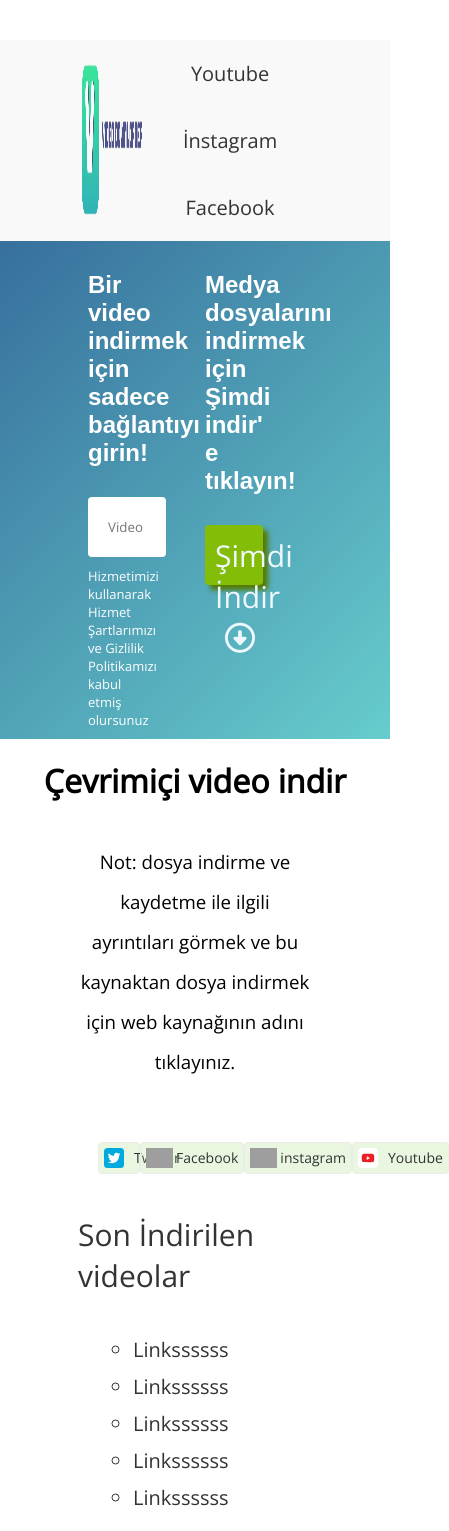
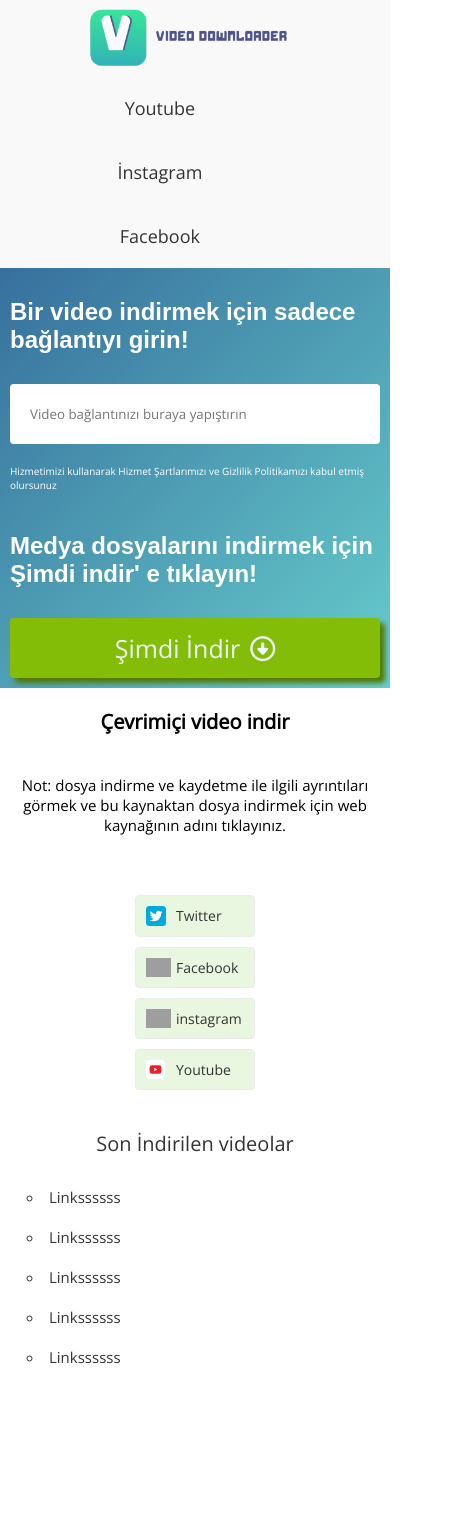
Before and after one commit to murderuo/react-video-downloader, a React (Create React App) app: page / in a window 390 px wide. Shown: the whole page, 449 px wide, since content can reach past the window. After the commit the page ends 1377 px from the top, so only its background shows below. Built offline with nearby package versions, Linux system fonts and the light colour scheme; grey boxes are pictures that could not be loaded.

Commit message:
react logic started

```diff
--- a/package.json
+++ b/package.json
@@ -6,6 +6,7 @@
     "@testing-library/jest-dom": "^5.16.5",
     "@testing-library/react": "^13.4.0",
     "@testing-library/user-event": "^13.5.0",
+    "axios": "^0.27.2",
     "react": "^18.2.0",
     "react-dom": "^18.2.0",
     "react-scripts": "5.0.1",
--- a/src/Styles/Footer.module.css
+++ b/src/Styles/Footer.module.css
@@ -11,7 +11,6 @@
   height: auto;
   /* border: 1px solid; */
   display: flex;
-
   flex-direction: column;
   align-items: center;
 }
@@ -50,7 +49,6 @@
   /* align-items: center; */
 }
 
-
 .container h1 {
   margin: 20px;
   font-style: normal;
@@ -59,11 +57,11 @@
 
 .container h3 {
   margin: 20px;
-  width: 60%;
+  width: 50%;
   text-align: center;
   font-style: normal;
   font-weight: 400;
-  word-wrap: normal;
+  word-wrap: break-word;
   line-height: 40px;
 }
 
@@ -72,12 +70,13 @@
   justify-content: space-around;
   padding: 20px;
   list-style: none;
+  flex-wrap: wrap;
+  gap: 10px;
 }
 .external ul li {
   display: flex;
   width: 120px;
-  padding: 5px;
-  justify-content: space-between;
+  padding: 10px;
   background-color: rgba(147, 214, 107, 0.2);
   border: 1px solid rgb(236, 235, 235);
   border-radius: 4px;
@@ -124,3 +123,35 @@
   background-size: contain;
   padding-left: 30px;
 }
+
+@media (max-width: 720px) {
+  .content {
+    width: 80%;
+  }
+
+  .content h2 {
+    font-size: 20px;
+  }
+  .content ul {
+    font-size: 20px;
+    width: 100%;
+    padding: 5px;
+  }
+  .content ul li {
+    font-size: 15px;
+    width: 100%;
+    padding: 5px;
+  }
+
+  .container {
+    max-width: 100%;
+  }
+  .container h1 {
+    font-size: 20px;
+  }
+  .container h3 {
+    font-size: 15px;
+    width: 100%;
+    line-height: normal;
+  }
+}
--- a/src/Styles/Header.module.css
+++ b/src/Styles/Header.module.css
@@ -1,5 +1,5 @@
 .header {
-  margin-top: 40px;
+  /* margin-top: 40px; */
   width: 100%;
   display: flex;
   justify-content: center;
@@ -17,21 +17,20 @@
 
 .logo {
   display: flex;
-  flex-basis: 30%;
-  align-content: center;
+  /* flex-basis: 25%; */
+  flex-basis: 227px;
+
   flex-shrink: 0;
 }
 
 .logo img {
   max-width: 100%;
-  /* height: 20px; */
-  align-items: center;
-  /* height: 100%; */
 }
 
 .links {
   display: flex;
   align-items: center;
+  justify-content: center;
   flex-wrap: wrap;
   padding: 10px;
   flex-basis: 70%;
@@ -39,14 +38,12 @@
 }
 .links ul {
   display: flex;
-  /* width: 100%; */
   justify-content: center;
-  /* flex-shrink: 1; */
   list-style: none;
   flex-wrap: wrap;
   gap: 40px;
   padding: 10px;
-  font-size: 20px;
+  font-size: 18px;
   /* border: 1px solid; */
 }
 .links ul a {
--- a/src/Styles/Main.module.css
+++ b/src/Styles/Main.module.css
@@ -1,6 +1,6 @@
 .main {
   width: 100%;
-  /* height: 270px; */
+  height: 270px;
   background: linear-gradient(135deg, #376f9d, #66cdcc) #376f9d;
   display: flex;
   justify-content: center;
@@ -10,19 +10,21 @@
   max-width: 60%;
   display: flex;
   flex-wrap: wrap;
-
 }
 
 .inputdiv {
   max-width: 50%;
+  /* flex-basis: 50%; */
   display: flex;
   flex-direction: column;
   padding: 10px;
   gap: 10px;
+  order: 1;
+  /* flex-shrink: 1; */
 }
 
 .inputdiv h2 {
-  max-width: 70%;
+  /* width: 70%; */
   font-weight: 650;
   color: white;
   margin: 20px 20px 20px 0;
@@ -30,12 +32,13 @@
 }
 
 .inputdiv input {
-  width: 80%;
+  max-width: 90%;
   height: 60px;
   padding: 20px;
   border: none;
   border-radius: 4px;
 }
+
 .inputdiv h5 {
   width: 70%;
   font-size: small;
@@ -45,15 +48,16 @@
 }
 
 .content {
-  width: 50%;
+  /* max-width: 50%; */
+  flex-basis: 50%;
   display: flex;
   flex-direction: column;
-  /* justify-content: center; */
   gap: 10px;
   padding: 10px;
+  order: 2;
 }
 .content h2 {
-  width: 70%;
+  /* width: 70%; */
   font-weight: 600;
   color: white;
   margin: 20px 20px 20px 0;
@@ -83,3 +87,81 @@
   margin-top: 5px;
   margin-left: 10px;
 }
+
+@media (max-width: 450px) {
+  .main {
+    width: 100%;
+    height: auto;
+  }
+
+  .container {
+    max-width: 100%;
+  }
+  .inputdiv {
+    max-width: 100%;
+  }
+  .inputdiv h2 {
+    width: 100%;
+  }
+  .inputdiv h5 {
+    width: 100%;
+    font-size: 10px;
+  }
+  .inputdiv input {
+    max-width: 100%;
+  }
+
+  .content {
+    flex-basis: 100%;
+  }
+
+  .content > h2 {
+    width: 100%;
+  }
+  .content > button {
+    width: 100%;
+  }
+}
+
+@media (max-width: 720px) {
+  .main {
+    width: 100%;
+    height: auto;
+  }
+
+  .container {
+    max-width: 100%;
+
+  }
+  .inputdiv {
+    max-width: 100%;
+  }
+  .inputdiv h2 {
+    width: 100%;
+  }
+  .inputdiv h5 {
+    width: 100%;
+    font-size: 10px;
+  }
+  .inputdiv input {
+    max-width: 100%;
+  }
+
+  .content {
+    flex-basis: 100%;
+  }
+
+  .content > h2 {
+    width: 100%;
+  }
+  .content > button {
+    width: 100%;
+  }
+}
+
+@media (max-width:1200px){
+
+  .content >button {
+    font-size: 25px;
+  }
+}
--- a/src/pages/Main/Main.js
+++ b/src/pages/Main/Main.js
@@ -1,6 +1,46 @@
 import MainStyle from '../../Styles/Main.module.css';
+import { useState } from 'react';
+import axios from 'axios';
+const TOKEN = process.env.REACT_APP_BEARER_TOKEN;
 
 function Main() {
+  const [inputValue, setInputValue] = useState('');
+  const [error, setError] = useState('');
+
+  const handleInputChange = e => {
+    // console.log(e.target.value);
+    setInputValue(e.target.value);
+    setError('');
+  };
+
+  const handleInputSubmit = () => {
+    if (inputValue.includes('twitter.com')) return getVideoUrl(inputValue);
+    setError('Lütfen geçerli bir twitter linki giriniz.');
+    // setUrl(inputValue);
+  };
+
+  const getVideoUrl = async inputValue => {
+    const _token = TOKEN;
+    const tweetInfo = await urlCheck(inputValue);
+    const header = { Authorization: _token };
+    const requestUrl = `https://api.twitter.com/1.1/statuses/show/${tweetInfo.tweetId}.json?&tweet_mode=extended`;
+    const response = await axios.get(requestUrl, { headers: header });
+    const videoUrl =
+      response.data.extended_entities.media[0].video_info.variants;
+    console.log(videoUrl);
+  };
+
+  const urlCheck = input => {
+    //https://twitter.com/i/status/1572542444176289794
+    const tweetData = { user: '', tweetId: '' };
+
+    const tweetUrl = inputValue.split('?', 1)[0];
+    // console.log(tweetUrl);
+    tweetData.user = tweetUrl.split('/')[3];
+    tweetData.tweetId = tweetUrl.split('/')[5];
+    return tweetData;
+  };
+
   return (
     <>
       <main className={MainStyle.main}>
@@ -10,7 +50,10 @@
             <input
               type="text"
               placeholder="Video bağlantınızı buraya yapıştırın"
+              value={inputValue}
+              onChange={handleInputChange}
             />
+            <h3>{error}</h3>
             <h5>
               Hizmetimizi kullanarak Hizmet Şartlarımızı ve Gizlilik
               Politikamızı kabul etmiş olursunuz
@@ -18,9 +61,9 @@
           </div>
           <div className={MainStyle.content}>
             <h2>Medya dosyalarını indirmek için Şimdi indir' e tıklayın!</h2>
-            <button>
+            <button onClick={handleInputSubmit}>
               Şimdi İndir
-              <i class="fa-regular fa-circle-down" />
+              <i className="fa-regular fa-circle-down" />
             </button>
           </div>
         </div>
```
Also changed, not shown: 2 other files (tests, documents, lock files or other folders).
